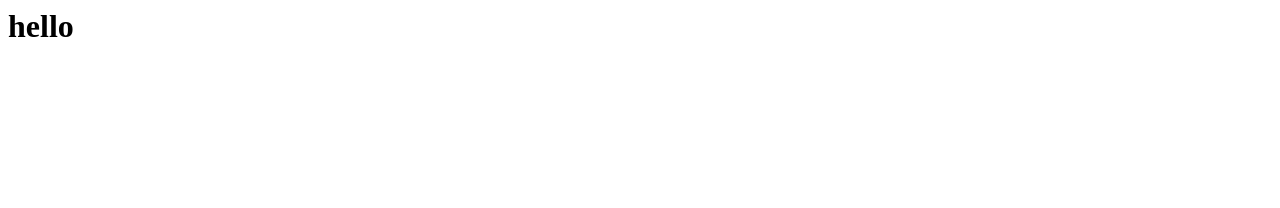
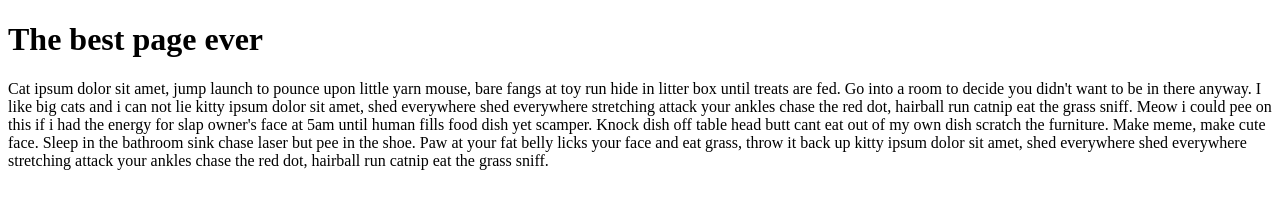
Before and after one commit to aquibmo/frontend, a plain HTML site: page index.html in a window 1280 px wide. Drawn offline with Linux system fonts and the light colour scheme.

Commit message:
Update index.html

```diff
--- a/index.html
+++ b/index.html
@@ -1 +1,10 @@
-<h1>hello </h1>
+<!DOCTYPE html>
+<html>
+  <title>The best page ever</title>
+  <head>
+  <h1>The best page ever</h1>
+  </head>
+  <body>
+  <p>Cat ipsum dolor sit amet, jump launch to pounce upon little yarn mouse, bare fangs at toy run hide in litter box until treats are fed. Go into a room to decide you didn't want to be in there anyway. I like big cats and i can not lie kitty ipsum dolor sit amet, shed everywhere shed everywhere stretching attack your ankles chase the red dot, hairball run catnip eat the grass sniff. Meow i could pee on this if i had the energy for slap owner's face at 5am until human fills food dish yet scamper. Knock dish off table head butt cant eat out of my own dish scratch the furniture. Make meme, make cute face. Sleep in the bathroom sink chase laser but pee in the shoe. Paw at your fat belly licks your face and eat grass, throw it back up kitty ipsum dolor sit amet, shed everywhere shed everywhere stretching attack your ankles chase the red dot, hairball run catnip eat the grass sniff.</p>
+  </body>
+</html>
```
